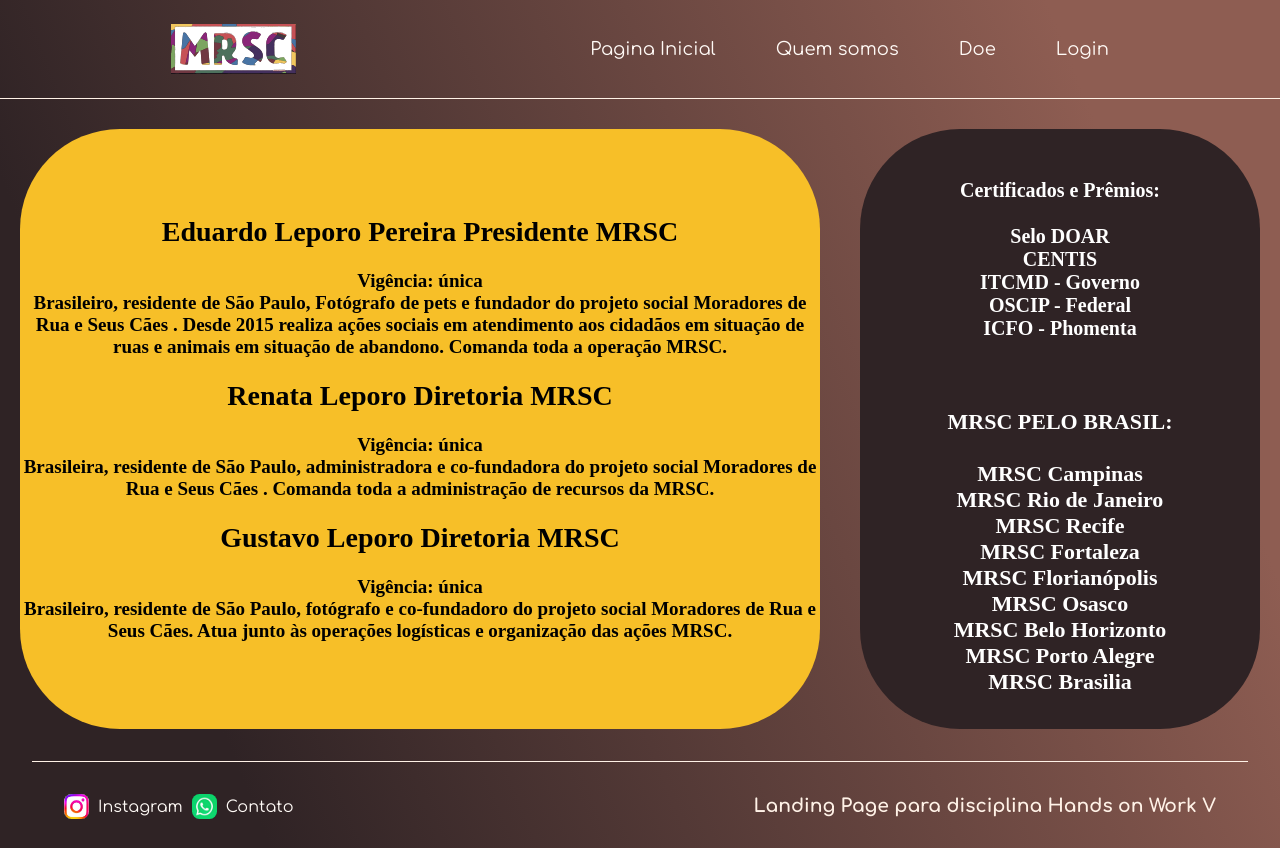
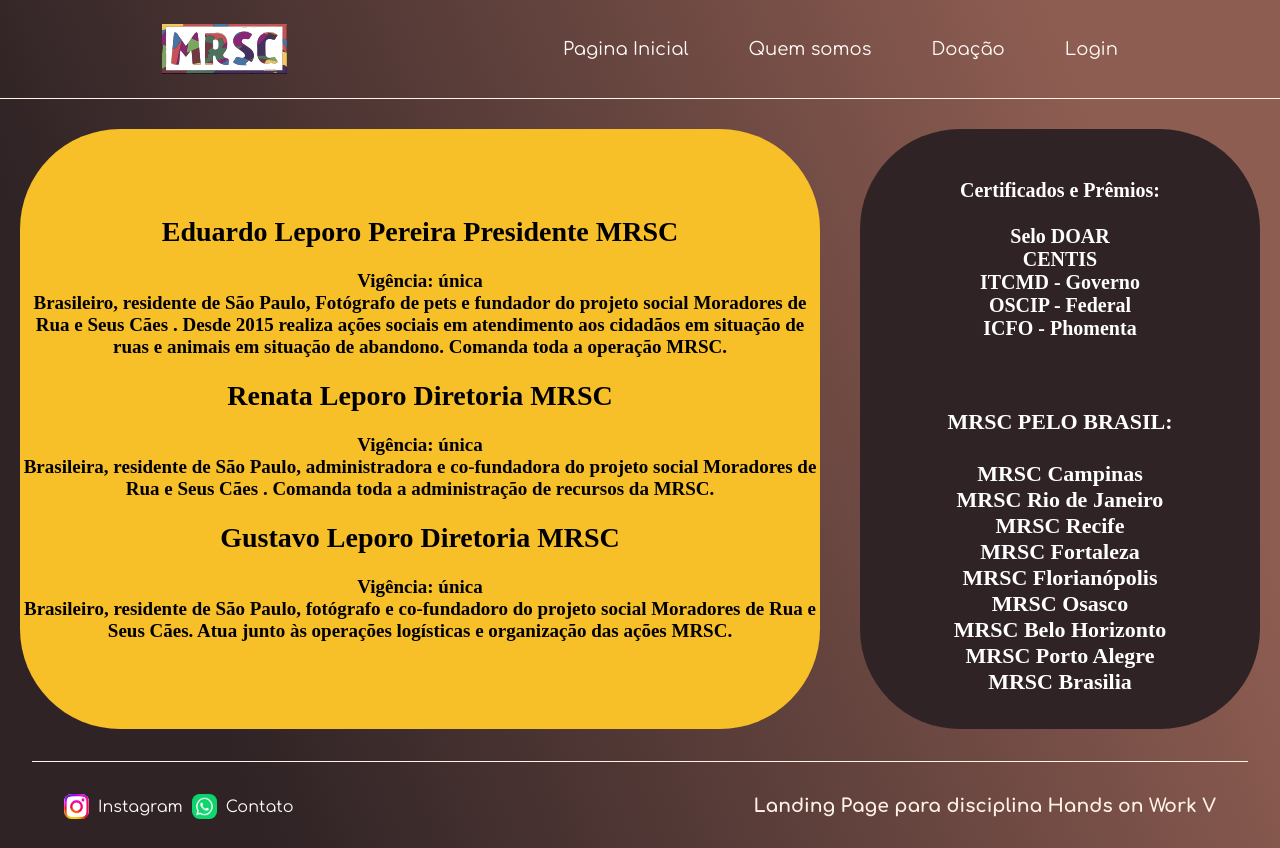
Before and after one commit to IgorAndradeJaques/TrabalhoHowV-MRSC, a plain HTML site: page quemsomos.html in a window 1280 px wide. Drawn offline with Linux system fonts and the light colour scheme.

Commit message:
quemsomos.html

```diff
--- a/quemsomos.html
+++ b/quemsomos.html
@@ -14,7 +14,7 @@
         <nav class="cabecalho-menu">
             <a class="menu-item" href="index.html">Pagina Inicial</a>
             <a class="menu-item" href="quemsomos.html">Quem somos</a>
-            <a class="menu-item" href="doe.html">Doe</a>
+            <a class="menu-item" href="doe.html">Doação</a>
             <a class="menu-item" href="login.html">Login</a>
         </nav>
     </header>
```
